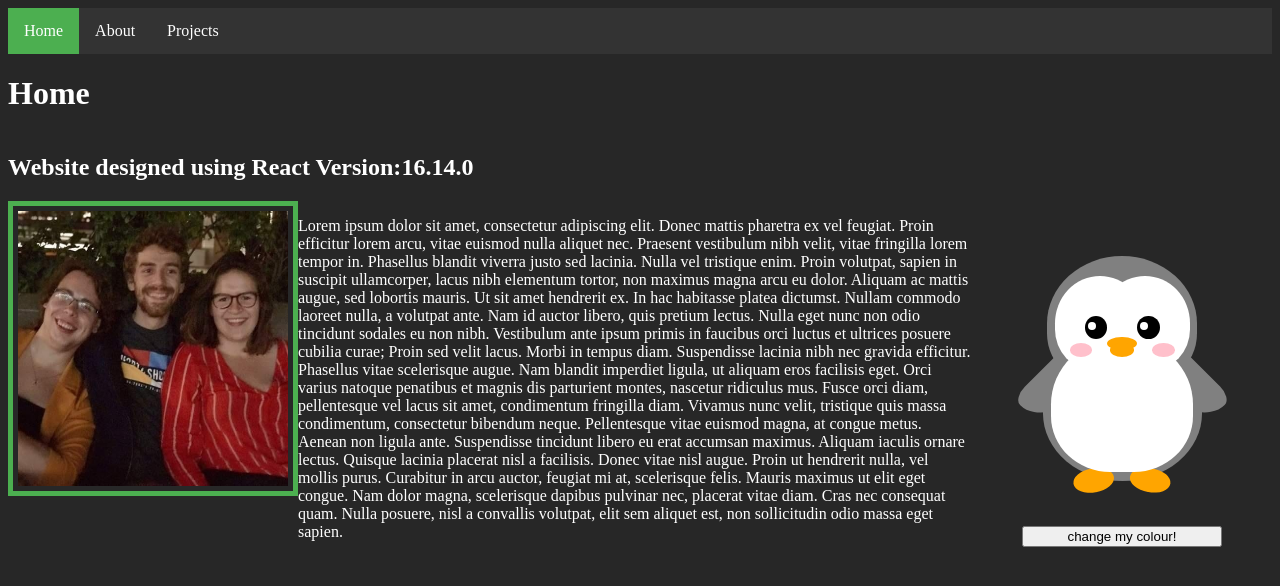
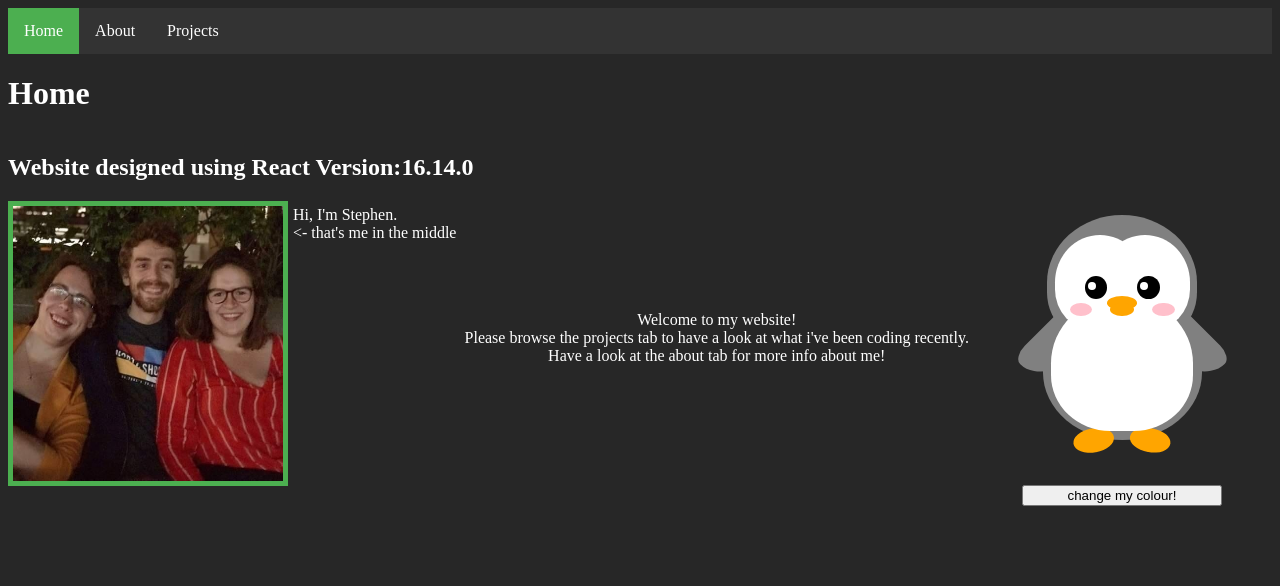
Before and after one commit to Stan-Sasquatch/stephen-portfolio, a React (Create React App) app: page /#/ in a window 1280 px wide. Shown: the top 586 px of the page. Built offline with nearby package versions, Linux system fonts and the light colour scheme; the HTML template or start-up script is replaced by a standard one.

Commit message:
about page text

```diff
--- a/src/App.js
+++ b/src/App.js
@@ -7,6 +7,7 @@ import {
 
 } from "react-router-dom";
 import HomePage from './Components/HomePage';
+import AboutPage from './Components/AboutPage';
 import WeatherBar from './Components/WeatherBar';
 import Project from './Components/Project';
 import Navbar from './Components/NavBar';
@@ -32,7 +33,7 @@ export default function App() {
 
         <Switch>
           <Route path="/about">
-            <WeatherBar town="Reading" countryISO="UK" />
+            <AboutPage />
           </Route>
           <Route path="/projects">
             <ProjectsRouter />
--- /dev/null
+++ b/src/CSS/AboutPage.css
@@ -0,0 +1,8 @@
+.container-1{
+   width: 75%;
+   margin:10px;
+}
+
+.container-2{
+    align-self: auto;
+}
--- a/src/CSS/HomePage.css
+++ b/src/CSS/HomePage.css
@@ -1,18 +1,35 @@
 .flex-container-1{
   display:flex;
   flex-direction: column;
+  margin:auto;
 
 }
 .flex-container-2{
   display: flex;
+  height: 275px;
 
-
+  justify-content: center;
 }
 h1{color:white;}
 img.profile-pic {
 
-    padding: 5px;
+
     border:5px solid #4CAF50;
    height: 275px;
    width: 270px;
   }
+
+  .homePageParagraph{
+   margin:auto;
+    text-align: center
+  }
+
+  .escapedText{
+
+  position: relative;
+
+    padding:5px;
+    display: flex;
+
+    flex-direction: column;
+  }
--- /dev/null
+++ b/src/Components/AboutPage.js
@@ -0,0 +1,17 @@
+import React from "react";
+import '../CSS/AboutPage.css';
+const AboutPage = () => {
+    return (<div className="container-1"> <h1>About Stephen:</h1>
+        <div className="container-2">
+
+            I'm a 27 year old, originally from Wokingham, with a degree in Mathematics from the University of Sheffield.
+            <br />
+            In my spare time I tend to be running, climbing, coding or playing in my band!
+<br />
+            <br />
+            My background has led me towards the financial sector, where I currently work, but I have always gravitated to the technical/system side of the companies i've worked in.
+            <br /> <br /> Coding has been a hobby for me up until recently but I now feel i'm ready to transistion into a career in web development.
+        </div></div>);
+}
+
+export default AboutPage;
--- a/src/Components/HomePage.js
+++ b/src/Components/HomePage.js
@@ -3,15 +3,25 @@ import Profile_Pic from '../Utils/Profile_Pic.jpg'
 import '../CSS/HomePage.css';
 import PenguinPage from './PenguinPage';
 const HomePage = () => {
+
+    const escapedText = `<- that's me in the middle`
+
     return (<div><div className="flex-container-1"><h1>Home</h1>
         <h2>Website designed using React Version:{React.version}</h2></div>
         <div className="flex-container-2">
             <img className="profile-pic" src={Profile_Pic} alt="Stephen and two friends" />
-            <p>Lorem ipsum dolor sit amet, consectetur adipiscing elit. Donec mattis pharetra ex vel feugiat. Proin efficitur lorem arcu, vitae euismod nulla aliquet nec. Praesent vestibulum nibh velit, vitae fringilla lorem tempor in. Phasellus blandit viverra justo sed lacinia. Nulla vel tristique enim. Proin volutpat, sapien in suscipit ullamcorper, lacus nibh elementum tortor, non maximus magna arcu eu dolor. Aliquam ac mattis augue, sed lobortis mauris. Ut sit amet hendrerit ex. In hac habitasse platea dictumst. Nullam commodo laoreet nulla, a volutpat ante. Nam id auctor libero, quis pretium lectus. Nulla eget nunc non odio tincidunt sodales eu non nibh. Vestibulum ante ipsum primis in faucibus orci luctus et ultrices posuere cubilia curae;
-            Proin sed velit lacus. Morbi in tempus diam. Suspendisse lacinia nibh nec gravida efficitur. Phasellus vitae scelerisque augue. Nam blandit imperdiet ligula, ut aliquam eros facilisis eget. Orci varius natoque penatibus et magnis dis parturient montes, nascetur ridiculus mus. Fusce orci diam, pellentesque vel lacus sit amet, condimentum fringilla diam. Vivamus nunc velit, tristique quis massa condimentum, consectetur bibendum neque. Pellentesque vitae euismod magna, at congue metus. Aenean non ligula ante. Suspendisse tincidunt libero eu erat accumsan maximus.
+            <div className="escapedText">
+                Hi, I'm Stephen.<br />{escapedText}</div>
+            <div className="homePageParagraph">
 
-    Aliquam iaculis ornare lectus. Quisque lacinia placerat nisl a facilisis. Donec vitae nisl augue. Proin ut hendrerit nulla, vel mollis purus. Curabitur in arcu auctor, feugiat mi at, scelerisque felis. Mauris maximus ut elit eget congue. Nam dolor magna, scelerisque dapibus pulvinar nec, placerat vitae diam. Cras nec consequat quam. Nulla posuere, nisl a convallis volutpat, elit sem aliquet est, non sollicitudin odio massa eget sapien.
-        </p>
+
+                Welcome to my website!
+                <br />
+                Please browse the projects tab to have a look at what i've been coding recently.
+                <br />
+                Have a look at the about tab for more info about me!
+
+        </div>
             <PenguinPage />
         </div></div>);
 }
```
